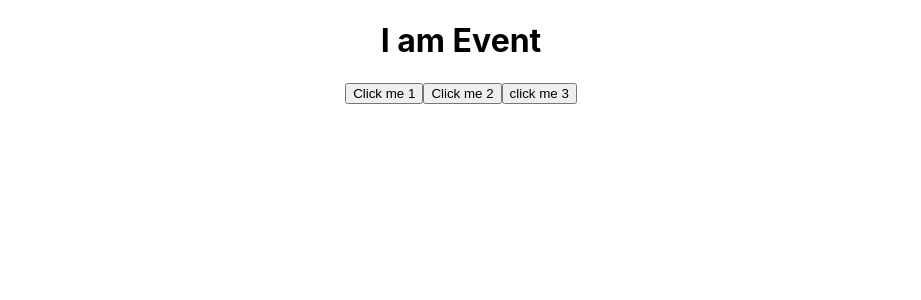
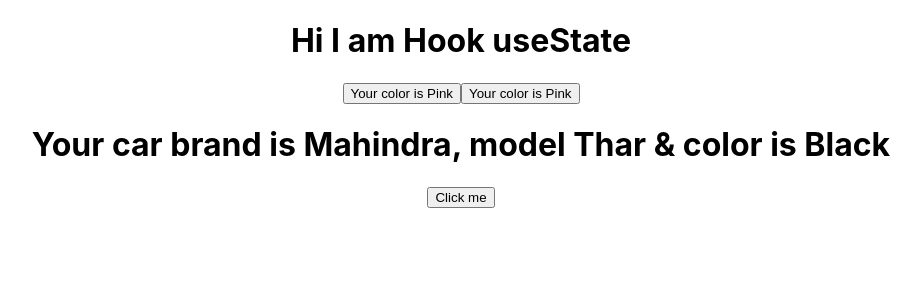
Before and after one commit to RushikeshTekale66/React-Important-Concept, a React (Create React App) app: page / in a window 1280 px wide. Shown: the top 300 px of the page, without its empty margins (179-1100 px from the left). Built offline with nearby package versions, Linux system fonts and the light colour scheme.

Commit message:
useState in react Hook

```diff
--- a/src/App.js
+++ b/src/App.js
@@ -1,11 +1,11 @@
 import './App.css';
-import Event from './Component/Event';
+import HookUseState from './Component/HookUseState'
 
 function App() {
 
   return (
     <div className="App">
-      <Event/>
+      <HookUseState/>
     </div>
   );
 }
--- a/src/Component/Event.js
+++ /dev/null
@@ -1,26 +0,0 @@
-import React from 'react';
-
-export default function Event(){
-    function shoot1 (){
-        alert("shoot 1")
-    }
-    function shoot2(a){
-        alert(a);
-    }
-    function shoot3(a, b){
-        alert(a + b.type);
-    }
-    return(
-        <div>
-            <h1>I am Event</h1>
-            {/* Normal onClick Event */}
-            <button type='button' onClick={shoot1}>Click me 1</button>
-
-            {/* Argument passing onclick event */}
-            <button type='button' onClick={()=>shoot2("Shoot 2")}>Click me 2</button>
-
-            {/* Sending the event object manualy */}
-            <button onClick={(event)=>shoot3("shoot3", event)}>click me 3</button>
-        </div>
-    )
-}
--- /dev/null
+++ b/src/Component/HookUseState.js
@@ -0,0 +1,38 @@
+import React, {useState} from 'react';
+
+function HookUseState (){
+    const [state, setState] = useState("useState");
+
+    const [color, setColor]  = useState("Pink");
+
+    const [car, setCar] = useState({
+        brand:"Mahindra",
+        model:"Thar",
+        color:"Black"
+    })
+
+    const updateColor = ()=>{
+        setCar(previousState => {
+            return {...previousState, color:"Red"}
+        });
+    }
+    return (
+        <div>
+            {/* common setting the values */}
+            <h1>Hi I am Hook {state}</h1>
+
+            {/* After clicking on button we can Change the value */}
+            <button type='button' onClick={()=>setColor("Blue")}>Your color is {color}</button>
+            <button type='button' onClick={()=>setColor("Green")}>Your color is {color}</button>
+
+            {/* Single hook that hold the object */}
+            <h1>Your car brand is {car.brand}, model {car.model} & color is {car.color}</h1>
+
+            {/* updating the object & array in state */}
+            <button type='button' onClick={updateColor}>Click me</button>
+
+        </div>
+    )
+}
+
+export default HookUseState;
```
